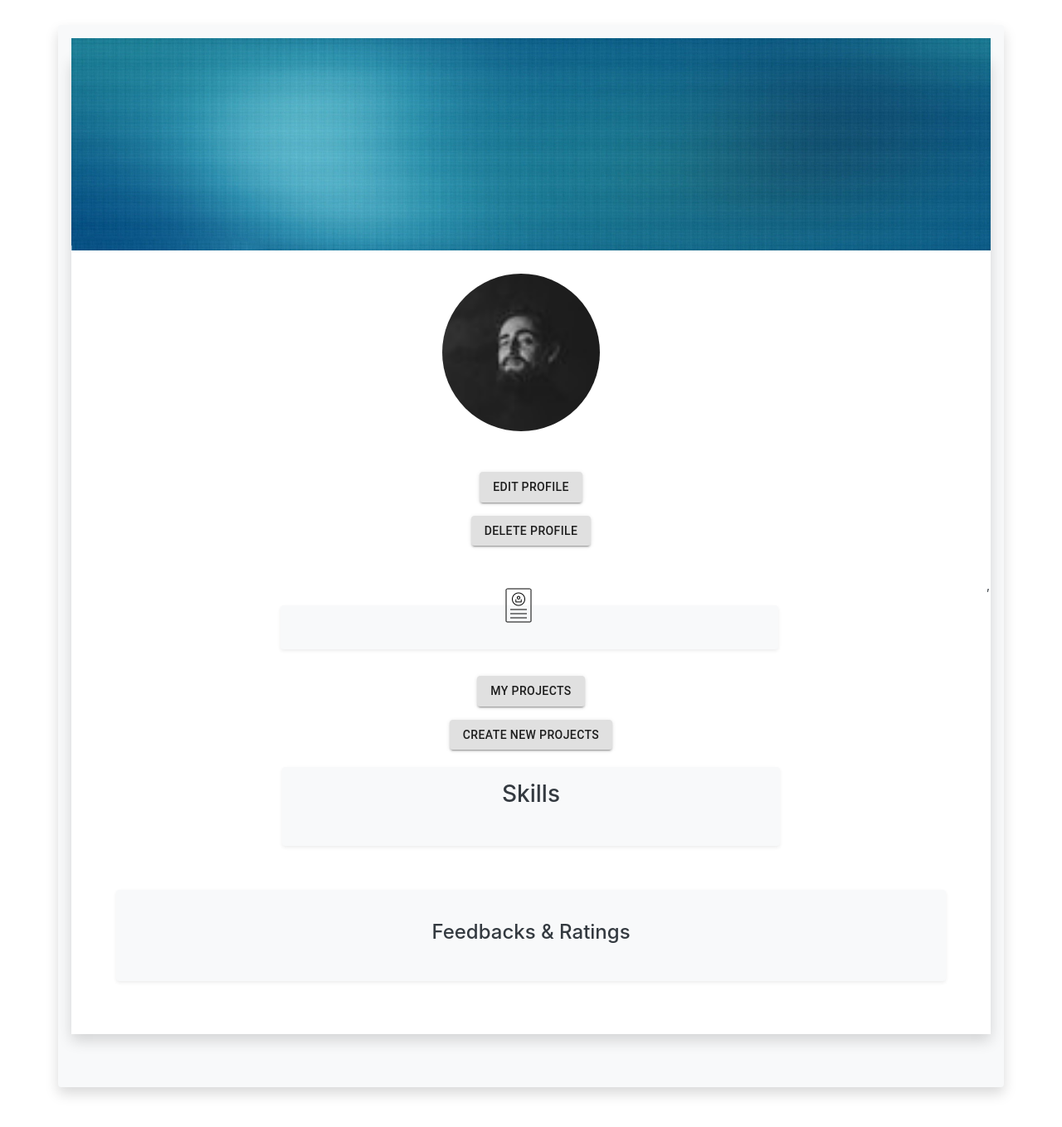
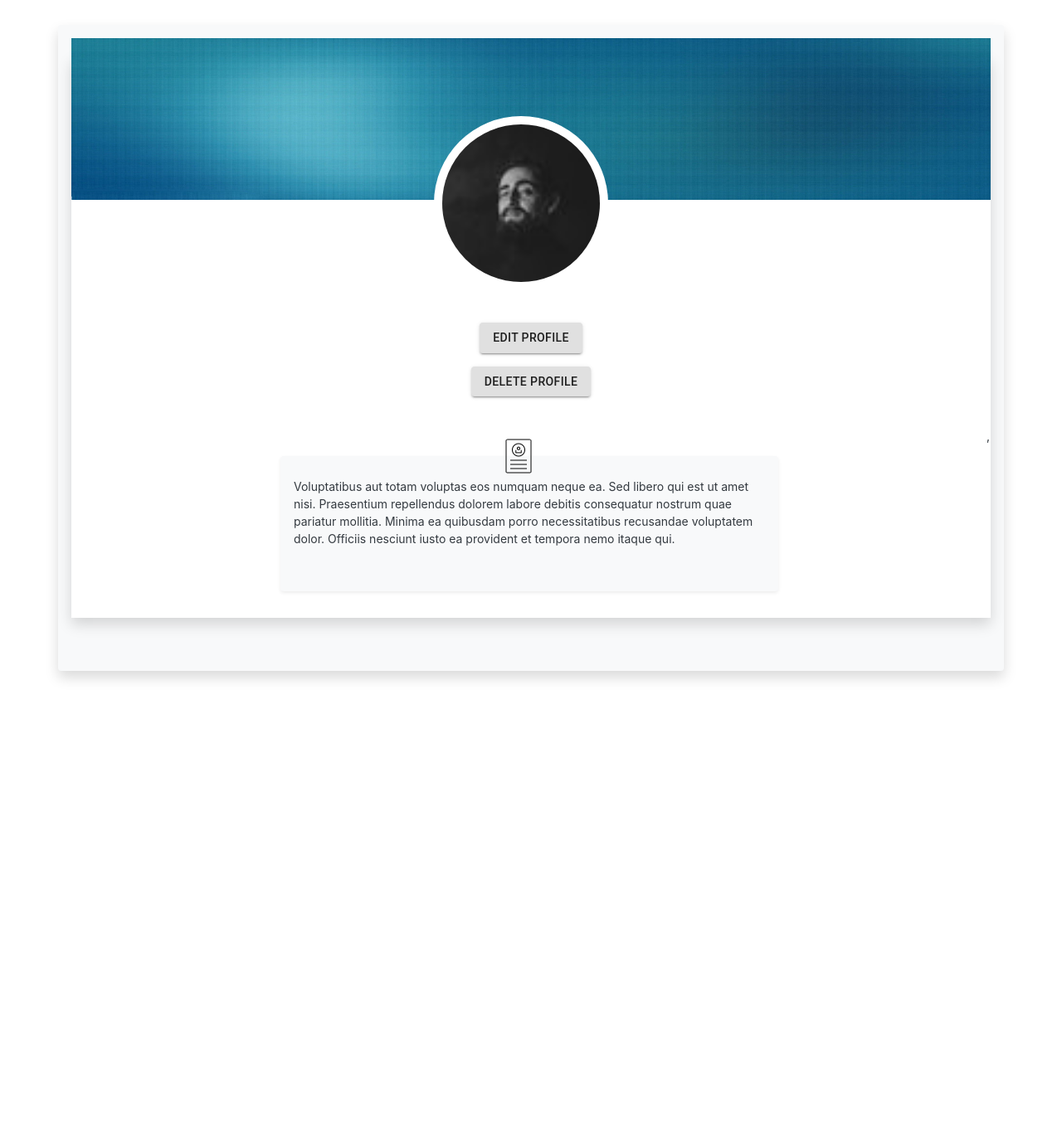
Before and after one commit to DivyaniRajapaksha/TemperatureMonitoringSystem, a React (Create React App) app in the folder frontend/: page /profile in a window 1280 px wide. Shown: the whole page at 83% size. After the commit the page ends 857 px from the top, so only its background shows below. Built offline with nearby package versions, Linux system fonts and the light colour scheme.

Commit message:
Update Profile.js

```diff
--- a/frontend/src/Pages/Profile.js
+++ b/frontend/src/Pages/Profile.js
@@ -56,7 +56,7 @@ export class Profile extends Component {
       >
         <img
           src={bg2}
-          style={{ width: "97.2%", height: "20%", position: "absolute" }}
+          style={{ width: "97.2%", height: "25%", position: "absolute" }}
         ></img>
         {/* {this.state.values.length > 0 &&
           this.state.values.map((item) => { */}
@@ -76,16 +76,7 @@ export class Profile extends Component {
             <br></br>
             <br></br>
           </div>
-                <div class="row">
-                  <div
-                    class="container-sm  shadow p-3 mb-5 bg-body rounded bg-light text-dark "
-                    style={{
-                      marginTop: "30px",
-                      width: "530px",
-                      marginTop: "100PX",
-                    }}
-                  ></div>
-                </div>
+
           <div class="row">
             <div class="mx-auto" style={{ width: "370px" }}>
               <Profilepic />
@@ -131,48 +122,18 @@ export class Profile extends Component {
               class="container shadow-sm p-3 mb-3 bg-body rounded bg-light text-dark"
               style={{ width: "600px", marginTop: "35PX" }}
             >
+              {" "}
+              <p style={{ marginTop: "10px" }}>
+                Voluptatibus aut totam voluptas eos numquam neque ea. Sed libero
+                qui est ut amet nisi. Praesentium repellendus dolorem labore
+                debitis consequatur nostrum quae pariatur mollitia. Minima ea
+                quibusdam porro necessitatibus recusandae voluptatem dolor.
+                Officiis nesciunt iusto ea provident et tempora nemo itaque qui.
+              </p>
               <br></br>
               {/* {item.description} */}
             </div>
             <div>,</div>
-                </div>
-                <div className="text-center my-3">
-                  <Link to="my-projects">
-                    <Box display="flex" justifyContent="center">
-                      <Button variant="contained">My Projects</Button>
-                    </Box>
-                  </Link>
-                </div>
-                <div className="text-center my-3">
-                  <Link to="new-project">
-                    <Box display="flex" justifyContent="center">
-                      <Button variant="contained">Create New Projects</Button>
-                    </Box>
-                  </Link>
-                </div>
-                <div className="row text-center">
-                  <div
-                    className="container shadow-sm p-3 mb-5 bg-body rounded bg-light text-dark"
-                    style={{ width: "600px", marginTop: "5PX" }}
-                  >
-                    <h3>Skills</h3>
-                    <br></br>
-                    {/* <Chip></Chip> */}
-                  </div>
-                </div>
-
-                <div className="row">
-                  <div
-                    className="container shadow-sm p-3 mb-5 bg-body rounded bg-light text-dark"
-                    style={{ width: "1000px", marginTop: "5PX" }}
-                  >
-                    <br></br>
-                    <h4 className="text-center">Feedbacks & Ratings</h4>
-                    <br></br>
-                    <div>
-                      {/* <Feedback /> */}
-                    </div>
-                  </div>
           </div>
         </div>
         {/* );
```
Lines whose indentation alone changed are shown as unchanged.
